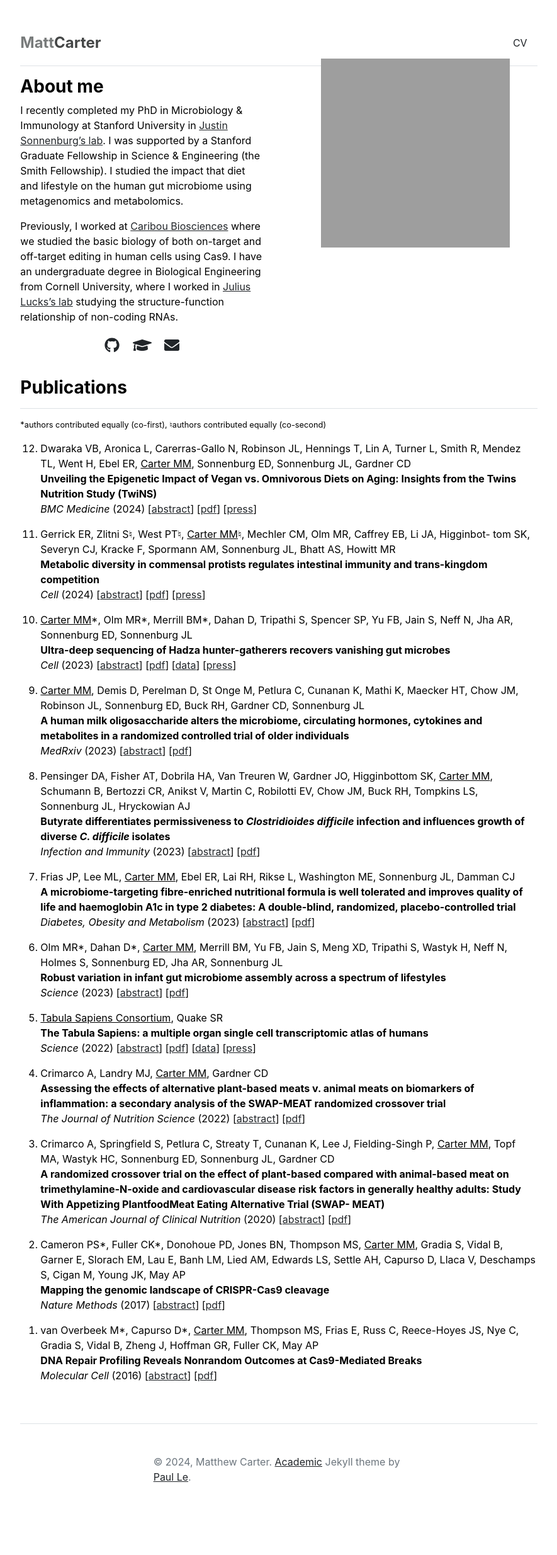
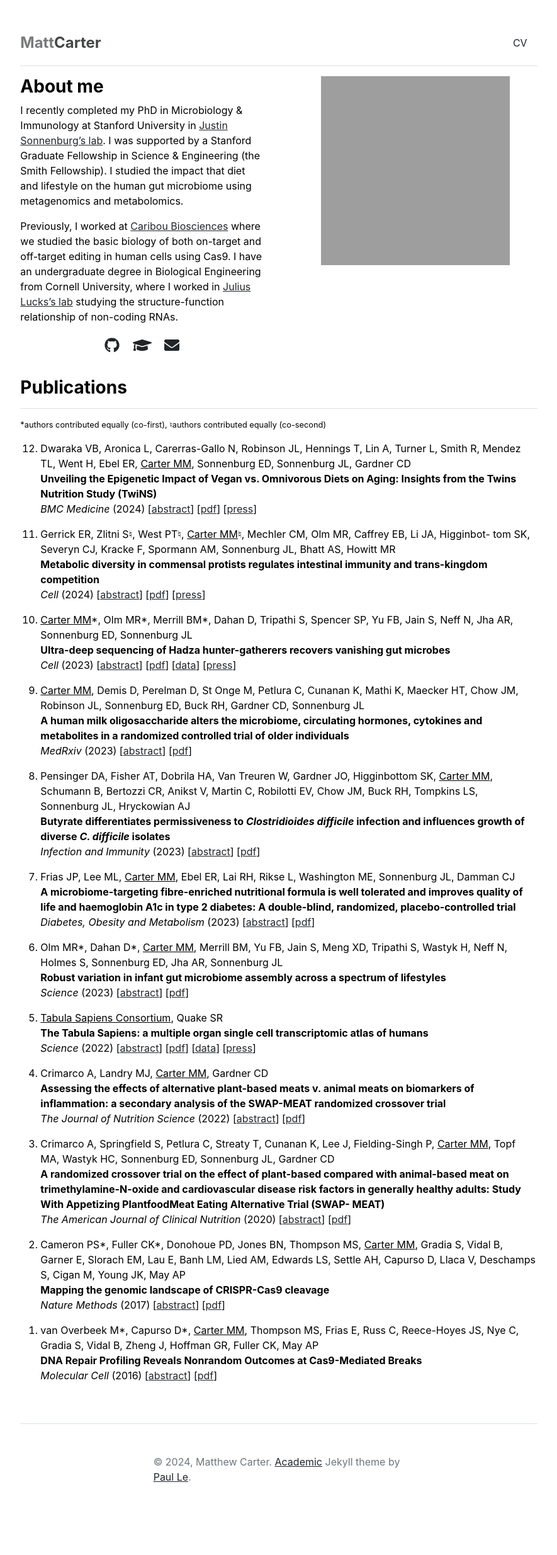
Before and after one commit to matt-cart/matt-cart.github.io, a Jekyll site: the page built from index.md, in a window 1280 px wide. Shown: the whole page at 63% size, without its empty margins (197-1082 px from the left). Built offline with Jekyll 4.4.1, drawn with Linux system fonts in a browser that asks for light colours.

Commit message:
vertical align home image

```diff
--- a/_sass/main.scss
+++ b/_sass/main.scss
@@ -24,6 +24,7 @@ body a {
 .image-container {
   display: flex;
   justify-content: center;
-  margin-top: 20px;
+  height: 100%;
+  vertical-align: middle;
 
 }
```
